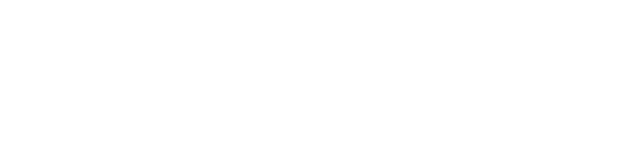
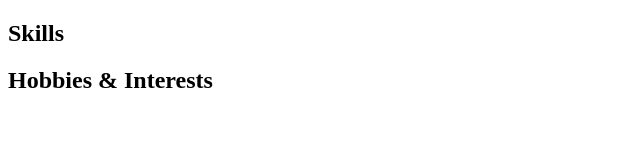
Before and after one commit to mariblan/WD-045, a plain HTML site: page Primer/aboutPatricia.html in a window 1280 px wide. Shown: the whole page, without its empty margins (0-640 px from the left). Drawn offline with Linux system fonts and the light colour scheme.

Commit message:
add the hobies and structure part in about us page

```diff
--- a/Primer/aboutPatricia.html
+++ b/Primer/aboutPatricia.html
@@ -10,7 +10,18 @@
       <nav></nav>
       <div class="main"></div>
       <div class="square"></div>
-      <div class="hobby-and-skills"></div>
+      <div class="hobby-and-skills">
+        <div class="hobby-and-skills-content">
+          <div class="skills">
+            <h2>Skills</h2>
+            <div class="skills-content"></div>
+          </div>
+          <div class="hobbies">
+            <h2>Hobbies & Interests</h2>
+            <div class="hobbies-structure-content"></div>
+          </div>
+        </div>
+      </div>
       <div class="experience"></div>
       <footer></footer>
     </div>
```
